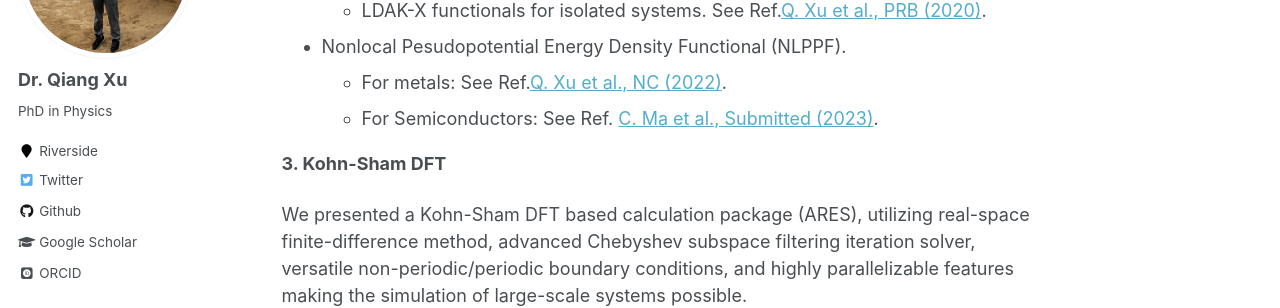
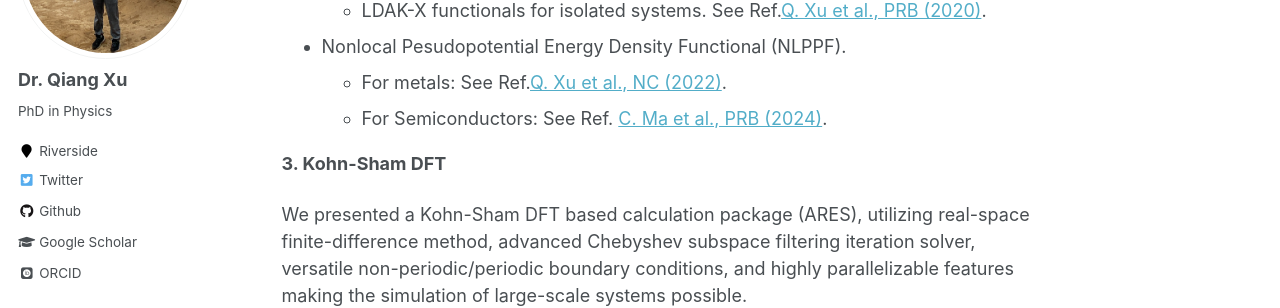
Before and after one commit to xqjlu/xqjlu.github.io, a Jekyll site: the page built from _pages/research.md, in a window 1280 px wide and 900 px high, scrolled down 1001 px. Shown: the part 152-460 px from the top of the window. Built offline with Jekyll 4.4.1, drawn with Linux system fonts in a browser that asks for light colours; some web fonts are replaced.

Commit message:
prb accepted

```diff
--- a/_pages/research.md
+++ b/_pages/research.md
@@ -24,7 +24,7 @@ Orbital-free density functional theory (OF-DFT) is an electronic structure metho
   * LDAK-X functionals for isolated systems. See Ref.[Q. Xu et al., PRB (2020)](https://doi.org/10.1103/PhysRevB.101.045110).
 * Nonlocal Pesudopotential Energy Density Functional (NLPPF).
   * For metals: See Ref.[Q. Xu et al., NC (2022)](https://doi.org/10.1038/s41467-022-29002-3).
-  * For Semiconductors:  See Ref. [C. Ma et al., Submitted (2023)](https://xqjlu.github.io/research/).
+  * For Semiconductors:  See Ref. [C. Ma et al., PRB (2024)](https://journals.aps.org/prb/accepted/ab07aKeeW451e207061b6a8662449a7224fbd89fd).
 
 **3. Kohn-Sham DFT**
 
```
Also changed, not shown: _pages/publications.md (+1 -1 lines).
